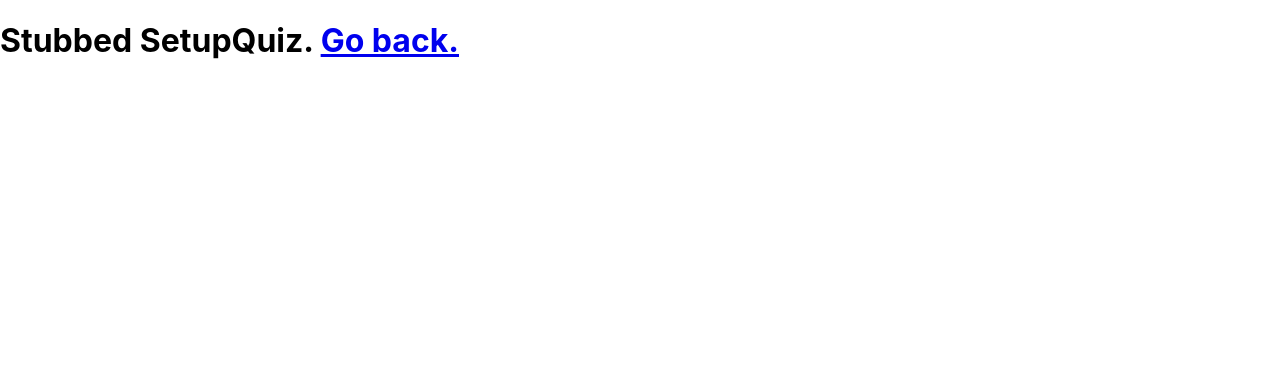
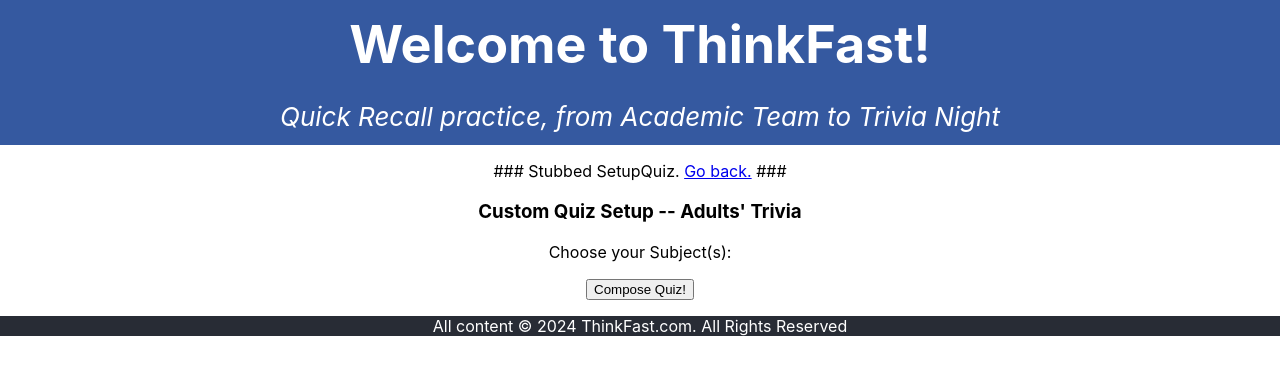
Before and after one commit to E-Duchac/ThinkFast, a React (Create React App) app in the folder frontend/: page /setupQuiz in a window 1280 px wide. Shown: the top 374 px of the page. Built offline with nearby package versions, Linux system fonts and the light colour scheme.

Commit message:
Extracted components to files in new 'components' folder; quiz setup page in progress.

```diff
--- /dev/null
+++ b/frontend/src/components/Footer.js
@@ -0,0 +1,11 @@
+import React from 'react';
+
+const Footer = () => {
+    return (
+        <footer className="App-footer">
+          <p>All content © 2024 ThinkFast.com. All Rights Reserved</p>
+        </footer>
+    );
+}
+
+export default Footer;
--- /dev/null
+++ b/frontend/src/components/Header.js
@@ -0,0 +1,14 @@
+import React from 'react';
+
+const Header = () => {
+    return (
+        <header className="App-header">
+            <h1>Welcome to ThinkFast!</h1>
+            <p>
+                <i>Quick Recall practice, from Academic Team to Trivia Night</i>
+            </p>
+        </header>
+    );
+}
+
+export default Header;
--- a/frontend/src/pages/setupQuiz.js
+++ b/frontend/src/pages/setupQuiz.js
@@ -1,7 +1,68 @@
-import React from 'react';
+import React, { useState } from 'react';
+import { useNavigate, useLocation } from 'react-router-dom';
+import Header from '../components/Header';
+import Footer from '../components/Footer';
 
 const SetupQuiz = () => {
-    return <h1>Stubbed SetupQuiz. <a href="http://localhost:3000/">Go back.</a></h1>;
+    const navigate = useNavigate();
+    const location = useLocation();
+    const userType = location.state?.userType;
+    const [categories, setCategories] = useState({
+        MATH: false,
+        SCIENCE: false,
+        LANGUAGE_ARTS: false,
+        SOCIAL_STUDIES: false,
+        ARTS_HUMANITIES: false,
+    })
+
+    const handleToggle = ({target}) =>
+        setCategories(s => ({ ...s, [target.name]: !s[target.name]}));
+
+    const composeQuiz = () => {
+        alert("Form submitted! You clicked: " +
+            "\n\tMath: " + categories.MATH +
+            "\n\tScience: " + categories.SCIENCE +
+            "\n\tLanguage Arts: " + categories.LANGUAGE_ARTS +
+            "\n\tSocial Studies: " + categories.SOCIAL_STUDIES +
+            "\n\tArts & Humanities: " + categories.ARTS_HUMANITIES
+        );
+        navigate('/takeQuiz');
+    }
+
+    return (
+        <div className='App'>
+            <Header />
+            <p>### Stubbed SetupQuiz. <a href="http://localhost:3000/">Go back.</a> ###</p>
+
+            {userType === 'student' ?
+                (<div>
+                    <h3>Custom Quiz Setup -- Academic Team Practice</h3>
+                    <form action={composeQuiz}>
+                        <p>Choose your Subject(s): </p>
+                        {Object.keys(categories).map(key => (
+                            <label key={key} id="category-checkbox">
+                                <input
+                                type="checkbox"
+                                onChange={handleToggle}
+                                name={key}
+                                checked={categories[key]}/>
+                            {key}
+                            </label>
+                        ))}
+                        <button onClick={composeQuiz}>Compose Quiz!</button>
+                    </form>
+                </div>)
+                :
+                (<div>
+                    <h3>Custom Quiz Setup -- Adults' Trivia</h3>
+                    <form>
+                        <p>Choose your Subject(s): </p>
+                        <button onClick={composeQuiz}>Compose Quiz!</button>
+                    </form>
+                </div>)}
+            <Footer />
+        </div>
+    );
 };
 
 export default SetupQuiz;
```
Also changed, not shown: frontend/src/components/PhotoCarousel.js (added, +11 -0 lines), frontend/src/pages/home.js (+13 -18 lines).
